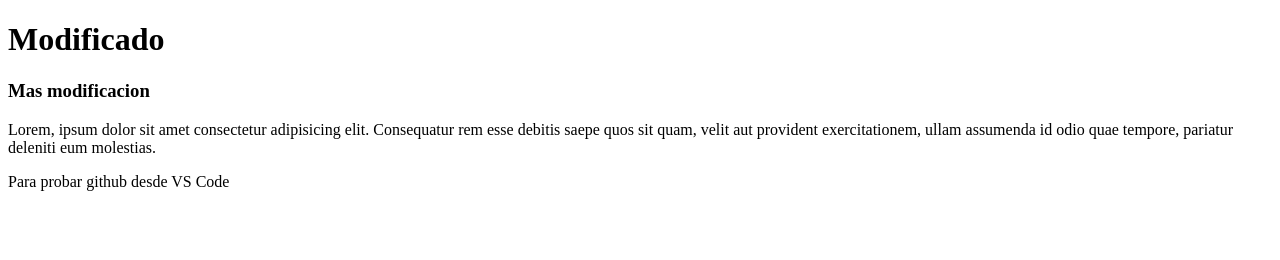
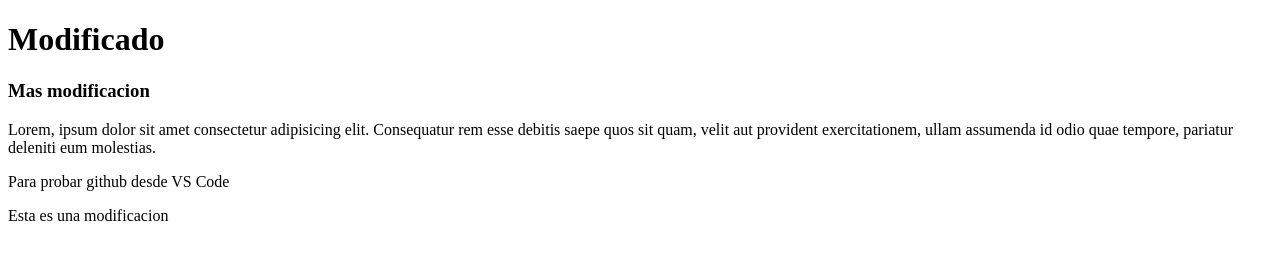
Before and after one commit to Teodygor/ClaseGit, a plain HTML site: page index.html in a window 1280 px wide. Drawn offline with Linux system fonts and the light colour scheme.

Commit message:
Modificacion AJ

```diff
--- a/index.html
+++ b/index.html
@@ -13,6 +13,7 @@
         <h3>Mas modificacion</h3>
         <p>Lorem, ipsum dolor sit amet consectetur adipisicing elit. Consequatur rem esse debitis saepe quos sit quam, velit aut provident exercitationem, ullam assumenda id odio quae tempore, pariatur deleniti eum molestias.</p>
         <p>Para probar github desde VS Code</p>
+        <p>Esta es una modificacion</p>
     </div>
 </body>
 </html>
```
